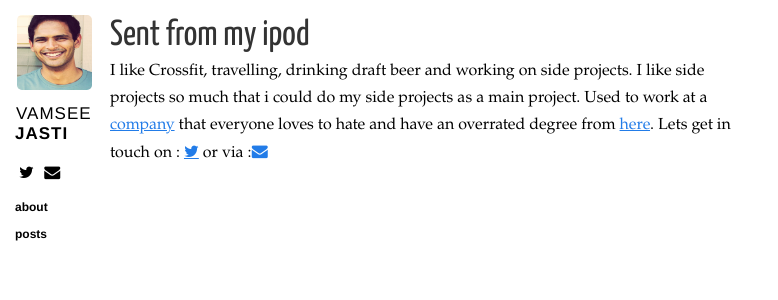
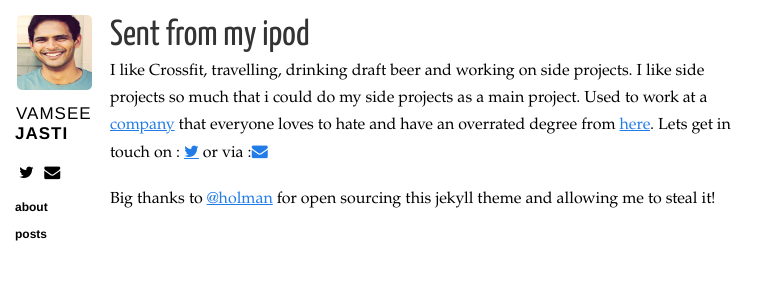
Before and after one commit to jasti/jasti.github.io, a Jekyll site: the page built from about.html, in a window 1280 px wide. Shown: the top 300 px of the page, without its empty margins (0-778 px from the left). Built offline with Jekyll 4.4.1, drawn with Linux system fonts in a browser that asks for light colours; nearby versions of some CDN libraries; Markdown is read by kramdown in place of the engine named in the settings.

Commit message:
Get the block post up

```diff
--- a/_layouts/layout.html
+++ b/_layouts/layout.html
@@ -22,7 +22,7 @@
   <link media="only screen and (device-width: 768px)" href="/css/mobile.css" type="text/css" rel="stylesheet" />
   <link href='http://fonts.googleapis.com/css?family=Yanone+Kaffeesatz' rel='stylesheet' type='text/css'>
   <link rel="apple-touch-icon" href="/apple-touch-icon.png" />
-  <link rel="shortcut icon" href="images/favicon.ico">
+
   <script type="text/javascript" src="http://ajax.googleapis.com/ajax/libs/jquery/1.8.3/jquery.min.js"></script>
   <script type="text/javascript" src="/js/application.js"></script>
 </head>
--- a/about.html
+++ b/about.html
@@ -11,4 +11,9 @@ title: "About"
        Used to work at a <a href="http://gs.com"> company</a> that everyone loves to hate and have an overrated degree from <a href="http://en.wikipedia.org/wiki/New_York_University_Stern_School_of_Business"> here</a>.
        Lets get in touch on : <a href="https://twitter.com/{{ site.twitter }}" target="_blank"><i class="icon icon-twitter"></i></a> or via :<a href="mailto:vamseejasti@**REMOVEME**me.com?Subject=Hi%20from%20the%20blog" target="_top"><i class="icon-envelope"></i></a>
       </p>
+
+
+  <p> Big thanks to <a href ="https://github.com/holman/left">@holman</a> for open sourcing this jekyll theme and allowing me to steal it!</p>
+
+
 </section>
```
Also changed, not shown: other parts of _layouts/layout.html (+1 -1 lines), 5 other files.
